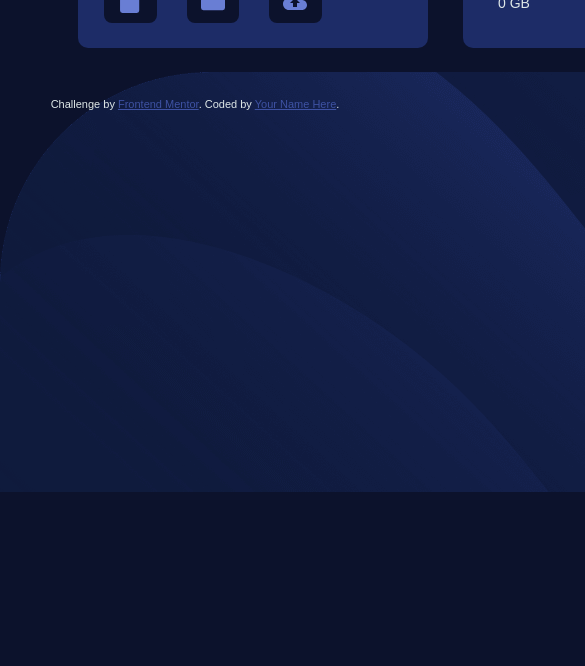
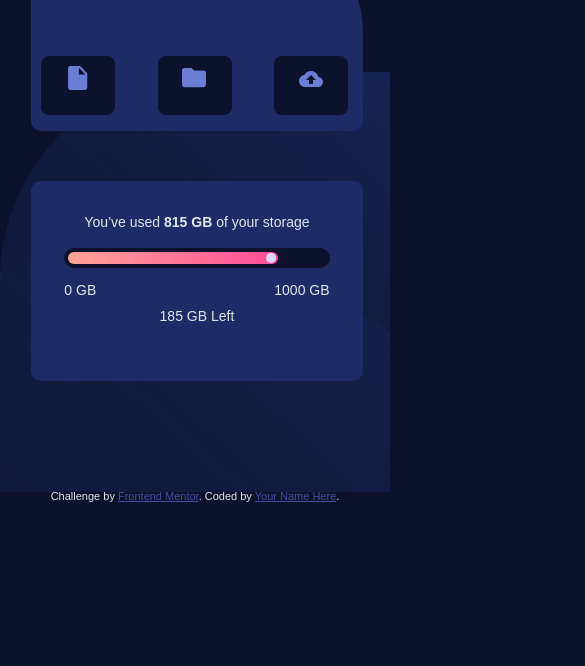
Before and after one commit to epomarez/FyloDataSC, a plain HTML site: page fylo-data-storage-component-master/index.html in a window 390 px wide. Shown: the part 178-844 px from the top of the page, 585 px wide, since content can reach past the window. Drawn offline with Linux system fonts and the light colour scheme.

Commit message:
Avance de diseño adaptable en dispositvos móviles

```diff
--- a/fylo-data-storage-component-master/estilos/style.css
+++ b/fylo-data-storage-component-master/estilos/style.css
@@ -107,3 +107,41 @@ body{
     display: flex;
     justify-content: space-between;
 }
+
+@media (max-width: 575px){
+    *{
+        padding: 0;
+        margin: 0;
+    }
+
+    .body{
+        background: url(../images/bg-mobile.png);
+    }
+
+    .contenedorPadre{
+
+
+        width: 85%;
+        height: 450px;
+        margin: 28% 8%;
+
+        flex-direction: column;
+        justify-content: space-between;
+        align-items: center;
+    }
+
+    .fyloContainer{
+        width: 100%;
+        height: 200px;
+    }
+
+    .storageContainer{
+        height: 200px;
+        width: 100%;
+        padding: 10%;
+    }
+
+    .gridStorage{
+        height: 70%;
+    }
+}
--- a/fylo-data-storage-component-master/index.html
+++ b/fylo-data-storage-component-master/index.html
@@ -59,7 +59,7 @@
     <div class="storageContainer">
 
       <div class="gridStorage">
-        <p>You’ve used 815 GB of your storage</p>
+        <p>You’ve used <b>815 GB</b> of your storage</p>
 
         <div class="barraMemoria">
           <div class="barraInterior">
```
